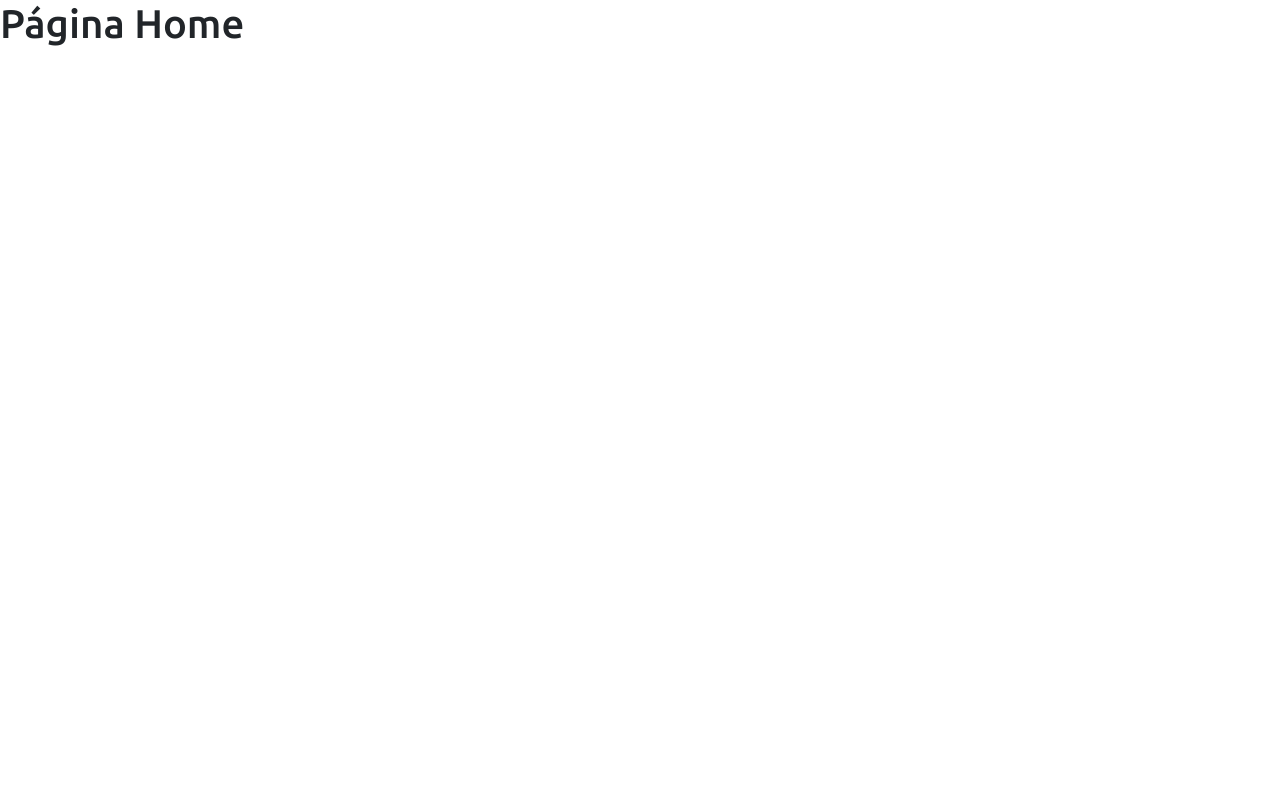
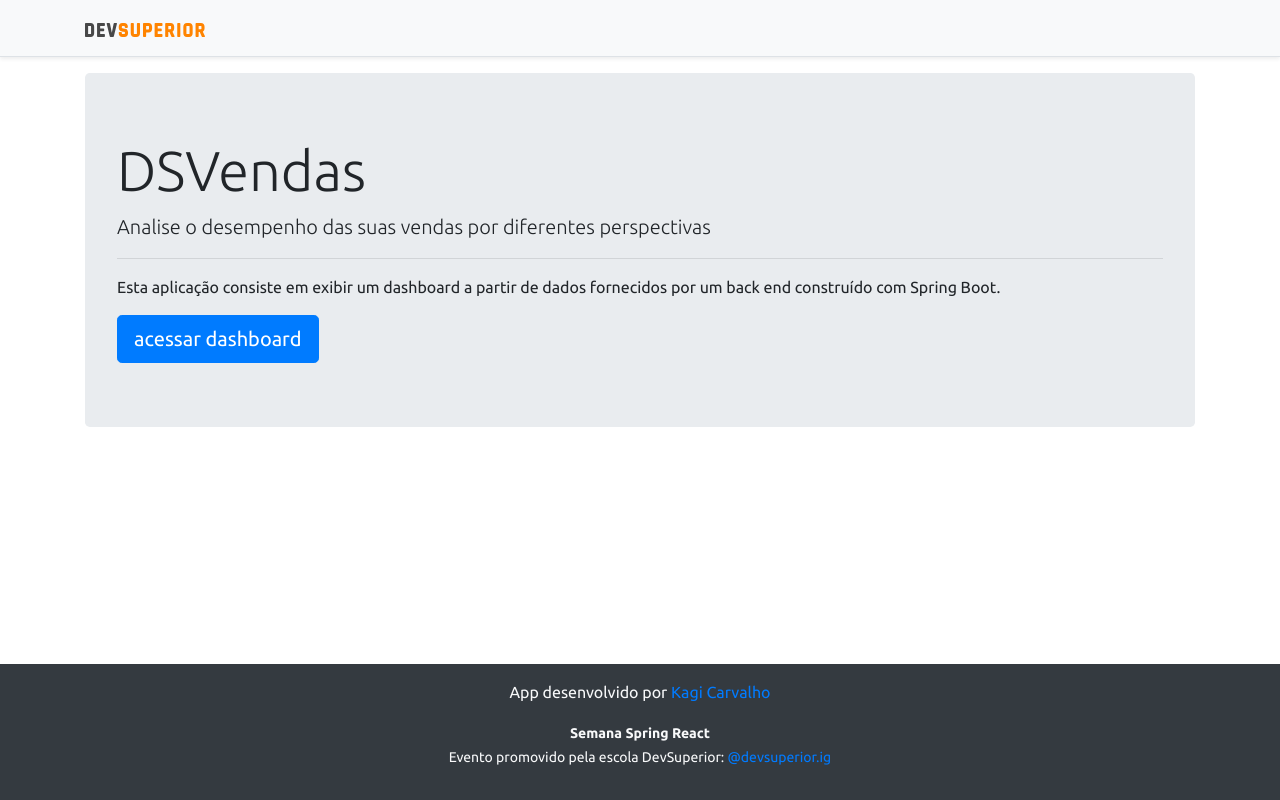
Before and after one commit to kagicarvalho/ProjetoDSVendas, a React (Create React App) app in the folder frontend/: page / in a window 1280 px wide. Built offline with nearby package versions, Linux system fonts and the light colour scheme.

Commit message:
Include navigation

```diff
--- a/frontend/src/components/NavBar/index.tsx
+++ b/frontend/src/components/NavBar/index.tsx
@@ -1,11 +1,14 @@
 import ImgDsDark from 'assets/img/ds_dark.svg'
+import { Link } from 'react-router-dom'
 
 function NavBar() {
   return (
     <div className="d-flex flex-column flex-md-row align-items-center p-3 px-md-4 mb-3 bg-light border-bottom shadow-sm">
       <div className="container">
         <nav className="my-2 my-md-0 mr-md-3">
+          <Link to="/">
             <img src={ImgDsDark} alt="DevSuperior" width="120" />
+          </Link>
         </nav>
       </div>
     </div>
--- a/frontend/src/pages/Home/index.tsx
+++ b/frontend/src/pages/Home/index.tsx
@@ -1,9 +1,25 @@
+import Footer from "components/Footer";
+import NavBar from "components/NavBar";
+import { Link } from "react-router-dom";
+
 function Home() {
     return (
-    <div>
-        <h1>Página Home</h1>
-    </div>
+        <>
+        <NavBar/>
+        <div className="container">
+            <div className="jumbotron">
+                <h1 className="display-4">DSVendas</h1>
+                <p className="lead">Analise o desempenho das suas vendas por diferentes perspectivas</p>
+                <hr />
+                <p>Esta aplicação consiste em exibir um dashboard a partir de dados fornecidos por um back end construído com Spring Boot.</p>
+                <Link className="btn btn-primary btn-lg" to="/dashboard">
+                    acessar dashboard
+                </Link>
+            </div>
+        </div>
+        <Footer />
+        </>
     );
-  }
+}
 
-  export default Home;
+export default Home;
```
Lines whose indentation alone changed are shown as unchanged.
